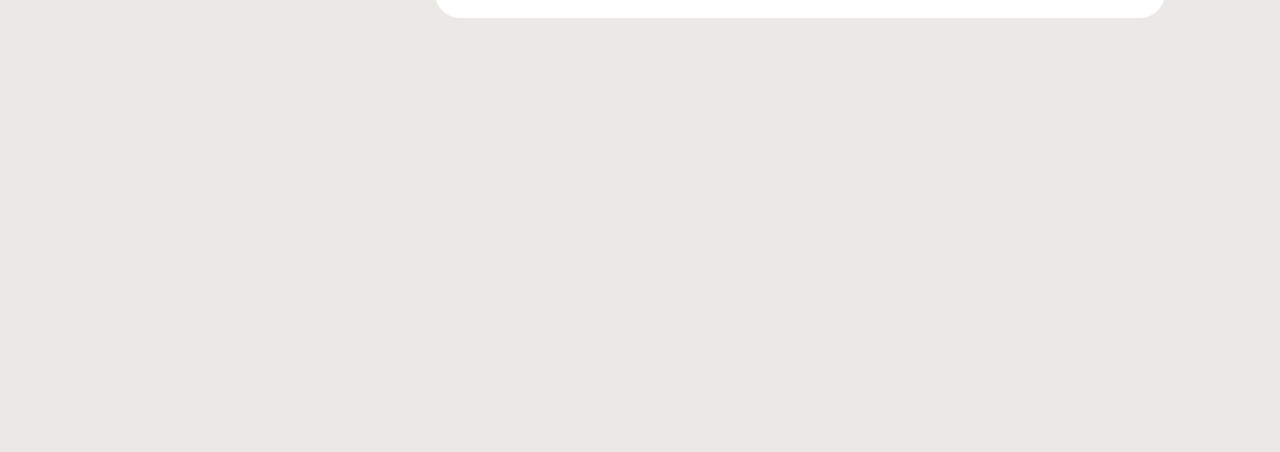
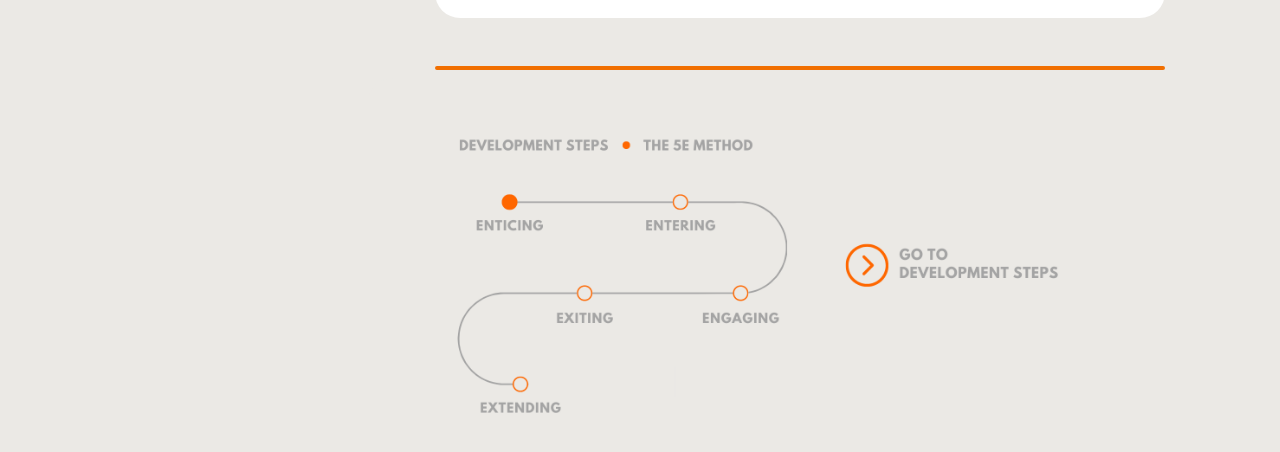
Before and after one commit to HTX14/ThesisByHicham, a plain HTML site: page Handbook/index.html in a window 1280 px wide. Shown: the part 794-1246 px from the top of the page. Before the commit the page ends 852 px from the top, so only its background shows below. Drawn offline with nearby package versions, Linux system fonts and the light colour scheme; a web font is replaced by a local one.

Commit message:
Update index.html

```diff
--- a/Handbook/index.html
+++ b/Handbook/index.html
@@ -23,7 +23,8 @@
     <img class="maps" src="../assets/handbooks.png">
   <br>
   <br>
-
+<hr>
+ <a href="../DevSteps/index.html"><img src="../assets/steps1.png" class="steps"></a>
 
   <script src='https://cdnjs.cloudflare.com/ajax/libs/jquery/3.1.0/jquery.min.js'></script>
 <script src='https://cdnjs.cloudflare.com/ajax/libs/gsap/1.19.0/TweenMax.min.js'></script><script  src="./script.js"></script>
```
